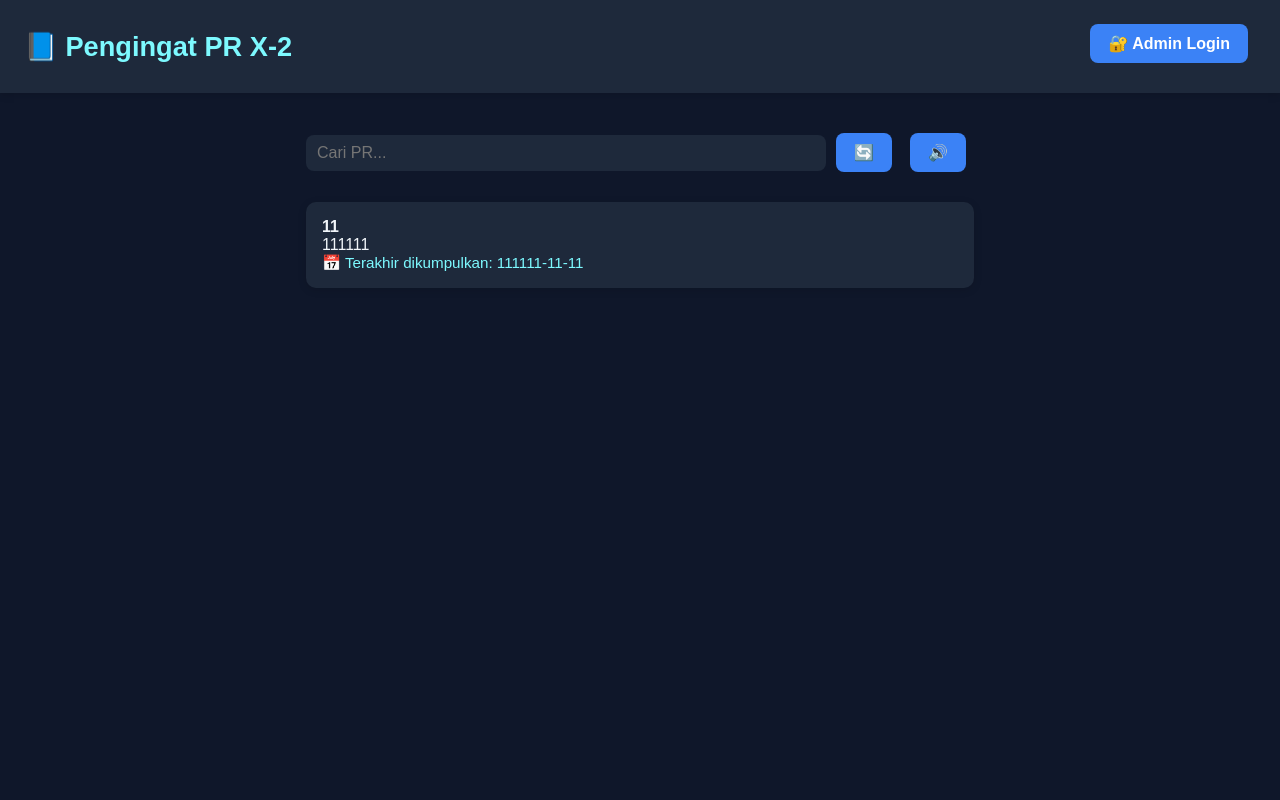
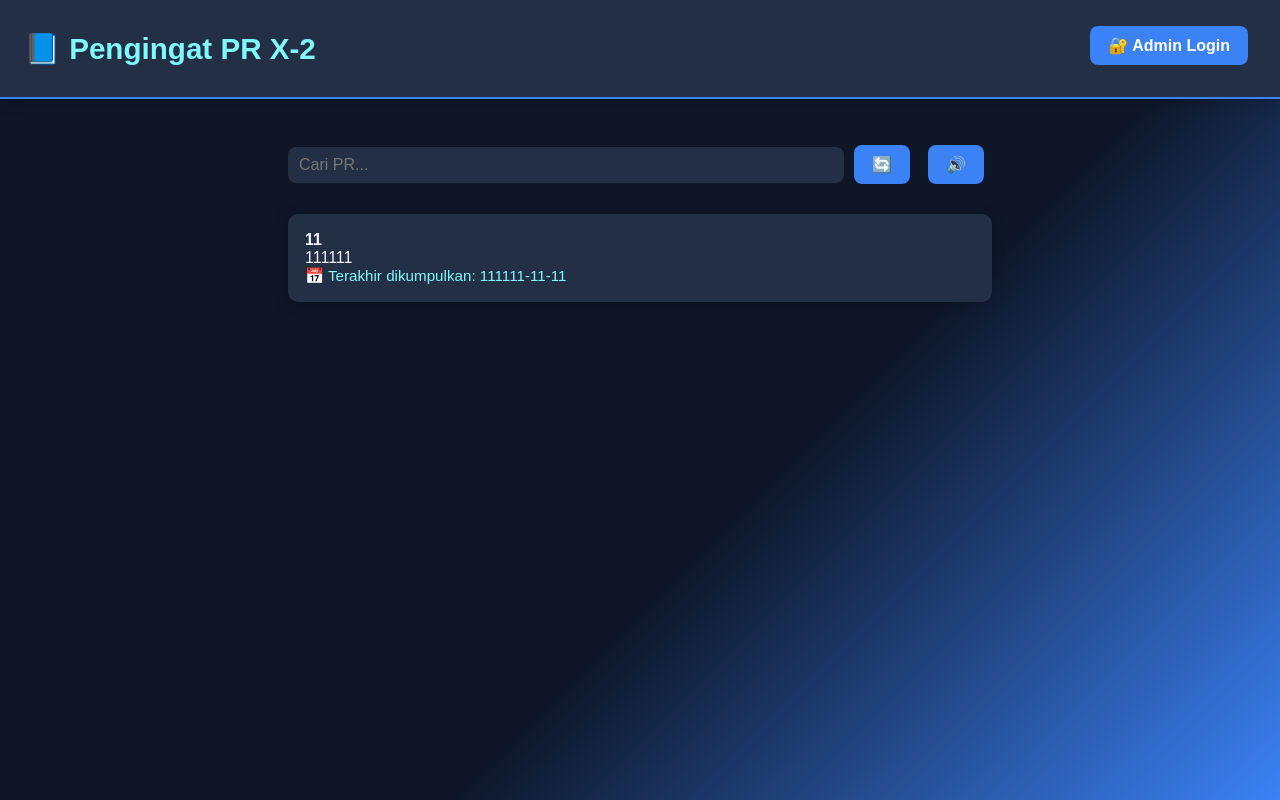
Before and after one commit to Delven-f/pengingatpr1, a website: page index.html in a window 1280 px wide. Drawn offline with Linux system fonts and the light colour scheme.

Commit message:
Update style.css

```diff
--- a/style.css
+++ b/style.css
@@ -1,19 +1,20 @@
 :root {
-  --bg: #0f172a;
-  --bg2: #1e293b;
+  --bg: #0e1628;
+  --bg2: #232f45;
   --fg: #f1f5f9;
   --primary: #3b82f6;
   --primary-dark: #2563eb;
   --danger: #ef4444;
   --danger-dark: #dc2626;
   --accent: #7df9ff;
-  --card: #22304a;
+  --card: #243052;
+  --shadow: 0 2px 16px #0003;
 }
 
 * { box-sizing: border-box; }
 
 body {
-  background: var(--bg);
+  background: linear-gradient(135deg, #0e1628 60%, #3b82f6 100%);
   color: var(--fg);
   font-family: 'Poppins', sans-serif;
   margin: 0; padding: 0;
@@ -25,28 +26,24 @@ header {
   justify-content: space-between;
   align-items: center;
   background: var(--bg2);
-  padding: 16px 24px;
-  box-shadow: 0 2px 8px #0002;
+  padding: 18px 24px;
+  box-shadow: var(--shadow);
+  border-bottom: 2px solid var(--primary);
 }
-
-.admin-section button, .admin-section span {
-  margin-left: 8px;
-}
-
-h1 { margin: 0; font-size: 1.7em; color: var(--accent);}
+.admin-section button, .admin-section span { margin-left: 8px;}
+h1 { margin: 0; font-size: 1.85em; color: var(--accent);}
 h2 { margin-top: 0; color: var(--primary); }
-
-main { max-width: 700px; margin: 32px auto; padding: 0 16px; }
-
+main { max-width: 740px; margin: 38px auto; padding: 0 18px;}
 section { margin-bottom: 32px; }
-
 #form-section {
   background: var(--bg2);
-  border-radius: 12px;
+  border-radius: 14px;
   padding: 20px;
-  box-shadow: 0 2px 12px #0003;
+  box-shadow: var(--shadow);
   margin-bottom: 28px;
+  animation: fadein 0.6s;
 }
+@keyframes fadein { from{opacity:0;transform:translateY(12px);} to{opacity:1;transform:translateY(0);} }
 
 input, textarea, button {
   font-size: 1em;
@@ -55,7 +52,6 @@ input, textarea, button {
   margin-top: 8px;
   margin-bottom: 14px;
 }
-
 input, textarea {
   width: 100%;
   background: var(--card);
@@ -64,13 +60,11 @@ input, textarea {
   transition: background 0.2s;
   border: 1.5px solid transparent;
 }
-
 input:focus, textarea:focus {
   outline: none;
   background: #2f3b56;
   border: 1.5px solid var(--primary);
 }
-
 button {
   background: var(--primary);
   color: white;
@@ -80,56 +74,44 @@ button {
   cursor: pointer;
   transition: background 0.2s, transform 0.1s;
 }
-
 button:hover:not(:disabled) { background: var(--primary-dark); transform:scale(1.04); }
 button:disabled { background: #475569; cursor: not-allowed; }
-
 .hapus-btn { background: var(--danger);}
 .hapus-btn:hover:not(:disabled) { background: var(--danger-dark);}
 .btn-group { display: flex; gap: 10px; }
-
 #daftarPR { margin-top: 16px; }
-
 .card {
   background: var(--bg2);
-  box-shadow: 0 2px 8px #0002;
+  box-shadow: var(--shadow);
   border-radius: 10px;
-  padding: 16px;
-  margin-bottom: 12px;
+  padding: 17px;
+  margin-bottom: 13px;
   display: flex;
   flex-direction: column;
   position: relative;
-  transition: box-shadow 0.15s;
+  animation: fadein 0.7s;
 }
-
-.card:hover { box-shadow: 0 4px 16px #0004; }
-
+.card:hover { box-shadow: 0 4px 18px #0005; }
 .card .tanggal { color: var(--accent); font-size: 0.95em;}
 .card .actions {
   position: absolute;
   top: 12px; right: 12px;
   display: flex; gap: 8px;
 }
-
 .card .actions button {
   background: none;
   color: #fff;
   padding: 3px 7px;
   margin: 0;
-  font-size: 1.2em;
+  font-size: 1.23em;
   border: none;
   cursor: pointer;
   transition: color 0.18s;
 }
-
 .card .actions .edit:hover { color: var(--primary);}
 .card .actions .hapus:hover { color: var(--danger);}
-
 .toolbar {
-  display: flex;
-  gap: 10px;
-  align-items: center;
-  margin-bottom: 10px;
+  display: flex; gap: 10px; align-items: center; margin-bottom: 10px;
 }
 #search {
   flex: 1;
@@ -137,7 +119,6 @@ button:disabled { background: #475569; cursor: not-allowed; }
   color: var(--fg);
   padding: 8px 10px;
 }
-
 .loading {
   display: flex; align-items: center; justify-content: center;
   padding: 20px; font-size: 1.2em; color: var(--primary);
@@ -154,9 +135,7 @@ button:disabled { background: #475569; cursor: not-allowed; }
   font-size: 1.08em;
   opacity: 0.96;
 }
-
 .hidden { display: none !important; }
-
 @media (max-width: 600px) {
   main { padding: 0 4vw; }
   .card { padding: 12px; }
```
